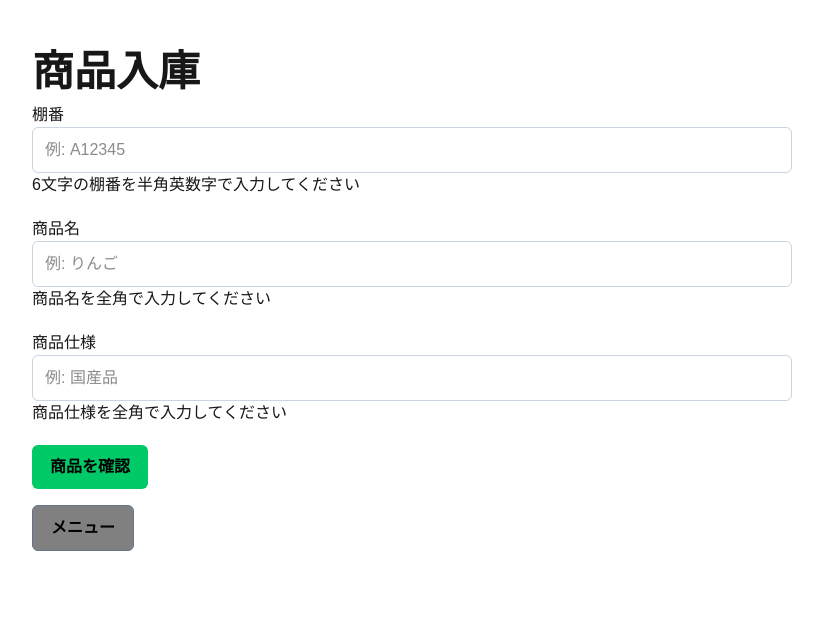
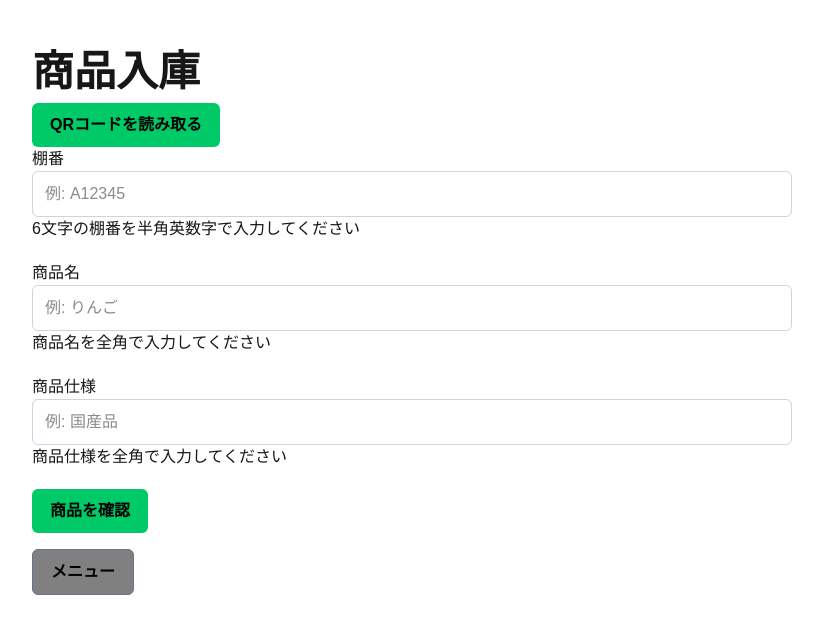
Before and after one commit to Patapatkt/zaiko-system, a Next.js app: page /inventory/new in a window 1280 px wide. Shown: the top 634 px of the page, without its empty margins (140-963 px from the left). Built offline with nearby package versions, Linux system fonts and the light colour scheme; no server answers.

Commit message:
feat: QRコード読取機能の土台を追加

```diff
--- a/app/inventory/new/page.tsx
+++ b/app/inventory/new/page.tsx
@@ -4,6 +4,8 @@ import ProductCheckForm from "@/components/ProductCheckForm";
 import Link from "next/link";
 import { useActionState, useState } from "react";
 import ExistingProductRestockForm from "@/components/ExistingProductRestockForm";
+import { ScannedProduct } from "@/types/scanned-product";
+import ProductQrScanner from "@/components/ProductQrScanner";
 
 type CheckResult =
     Awaited<ReturnType<typeof checkProduct>>;
@@ -26,7 +28,7 @@ export default function NewProductPage() {
     const [name, setName] = useState("");
     const [specification, setSpecification] = useState("");
 
-    const [checkResult, setCheckResult,] =
+    const [checkResult, setCheckResult] =
         useState<CheckResult | null>(null);
     const [isChecking, setIsChecking] = useState(false);
     const [checkError, setCheckError] = useState("");
@@ -36,6 +38,15 @@ export default function NewProductPage() {
         setCheckResult(null);
         setCheckError("");
     }
+
+    // QR結果を入力欄へ反映する
+    function handleQrRead(product: ScannedProduct) {
+        setShelf(product.shelf);
+        setName(product.name);
+        setSpecification(product.specification);
+        resetCheckResult();
+    }
+
 
     // 棚番・商品名・仕様を確認する
     async function handleProductCheck() {
@@ -64,6 +75,7 @@ export default function NewProductPage() {
         } finally {
             setIsChecking(false);
         }
+
     }
 
     return (
@@ -71,6 +83,10 @@ export default function NewProductPage() {
             <h1 className="page-title">
                 商品入庫
             </h1>
+
+            <ProductQrScanner
+                onRead={handleQrRead}
+            />
 
             <ProductCheckForm
                 shelf={shelf}
--- /dev/null
+++ b/components/ProductQrScanner.tsx
@@ -0,0 +1,153 @@
+// QRコードスキャナーのコンポーネント
+"use client";
+
+import { useEffect, useRef, useState } from "react";
+import type { Html5Qrcode } from "html5-qrcode";
+import type { ScannedProduct } from "@/types/scanned-product";
+import { parseProductQr } from "@/utils/parse-product-qr";
+
+type ProductQrScannerProps = {
+    onRead: (product: ScannedProduct) => void;
+};
+
+const QR_READER_ID = "product-qr-reader";
+
+export default function ProductQrScanner({
+    onRead,
+}: ProductQrScannerProps) {
+    const scannerRef =
+        useRef<Html5Qrcode | null>(null);
+
+    const [isScanning, setIsScanning] =
+        useState(false);
+    const [scanError, setScanError] =
+        useState("");
+
+    // カメラを停止する
+    async function stopScanner() {
+        const scanner = scannerRef.current;
+
+        if (!scanner) {
+            return;
+        }
+
+        try {
+            await scanner.stop();
+            scanner.clear();
+        } catch {
+            // すでに停止している場合は何もしない
+        } finally {
+            scannerRef.current = null;
+            setIsScanning(false);
+        }
+    }
+
+    // QRコードの読取成功後に商品情報へ変換する
+    async function handleScanSuccess(
+        decodedText: string
+    ) {
+        await stopScanner();
+
+        try {
+            const product =
+                parseProductQr(decodedText);
+
+            onRead(product);
+        } catch (error) {
+            setScanError(
+                error instanceof Error
+                    ? error.message
+                    : "QRコードの読取に失敗しました。"
+            );
+        }
+    }
+
+    // カメラを起動する
+    async function startScanner() {
+        setScanError("");
+        setIsScanning(true);
+
+        try {
+            const { Html5Qrcode } =
+                await import("html5-qrcode");//カメラ起動時にのみhtml5-qrcodeを読み込む
+
+            const scanner =
+                new Html5Qrcode(QR_READER_ID);
+
+            scannerRef.current = scanner;
+
+            await scanner.start(
+                {
+                    facingMode: "environment",// 背面カメラを優先する
+                },
+                {
+                    fps: 10,
+                    qrbox: {
+                        width: 250,
+                        height: 250,
+                    },
+                },
+                (decodedText) => {
+                    void handleScanSuccess(
+                        decodedText
+                    );
+                },
+                () => {
+                    // QRが映っていない間の読取失敗は表示しない
+                }
+            );
+        } catch {
+            scannerRef.current = null;
+            setIsScanning(false);
+            setScanError(
+                "カメラを起動できませんでした。権限を確認してください。"
+            );
+        }
+    }
+
+    // 画面を離れるときにもカメラを停止する
+    useEffect(() => {
+        return () => {
+            const scanner = scannerRef.current;
+
+            if (scanner) {
+                void scanner
+                    .stop()
+                    .catch(() => undefined);
+            }
+        };
+    }, []);
+
+    return (
+        <section className="qr-scanner">
+            <button
+                type="button"
+                className="button button-success"
+                onClick={startScanner}
+                disabled={isScanning}
+            >
+                {isScanning
+                    ? "読取中..."
+                    : "QRコードを読み取る"}
+            </button>
+
+            {isScanning && (
+                <button
+                    type="button"
+                    className="button button-secondary"
+                    onClick={stopScanner}
+                >
+                    カメラを停止
+                </button>
+            )}
+
+            <div id={QR_READER_ID} />
+
+            {scanError && (
+                <p className="error-message">
+                    {scanError}
+                </p>
+            )}
+        </section>
+    );
+}
--- a/package.json
+++ b/package.json
@@ -14,6 +14,7 @@
     "dotenv": "^17.4.2",
     "drizzle-kit": "^0.31.10",
     "drizzle-orm": "^0.45.2",
+    "html5-qrcode": "^2.3.8",
     "jose": "^6.2.4",
     "next": "16.2.10",
     "react": "19.2.4",
--- /dev/null
+++ b/types/scanned-product.ts
@@ -0,0 +1,6 @@
+// カメラで読み取った商品のデータ形式
+export type ScannedProduct = {
+    shelf: string;
+    name: string;
+    specification: string;
+};
--- /dev/null
+++ b/utils/parse-product-qr.ts
@@ -0,0 +1,57 @@
+import type { ScannedProduct } from "@/types/scanned-product";
+
+// QRコードの文字列を商品情報へ変換する
+export function parseProductQr(
+    decodedText: string
+): ScannedProduct {
+    let parsedData: unknown;
+    try {
+        parsedData = JSON.parse(decodedText);
+    } catch {
+        throw new Error(
+            "QRコードの形式が正しくありません"
+        );
+    }
+    if (
+        typeof parsedData !== "object" ||
+        parsedData === null
+    ) {
+        throw new Error(
+            "QRコードに商品情報がありません"
+        );
+    }
+
+    const product = parsedData as Record<
+        string,
+        unknown
+    >;
+
+    if (
+        typeof product.shelf !== "string" ||
+        typeof product.name !== "string" ||
+        typeof product.specification !== "string"
+    ) {
+        throw new Error(
+            "QRコードの商品情報が不足しています"
+        );
+    }
+
+    const shelf = product.shelf
+    .trim()
+    .toUpperCase();
+    const name = product.name.trim();
+    const specification = product
+    .specification.trim();
+
+    if (!shelf || !name || !specification) {
+        throw new Error(
+            "QRコードの商品情報が空白です"
+        );
+    }
+
+    return {
+        shelf,
+        name,
+        specification
+    };
+}
```
Also changed, not shown: 1 other file (tests, documents, lock files or other folders).
